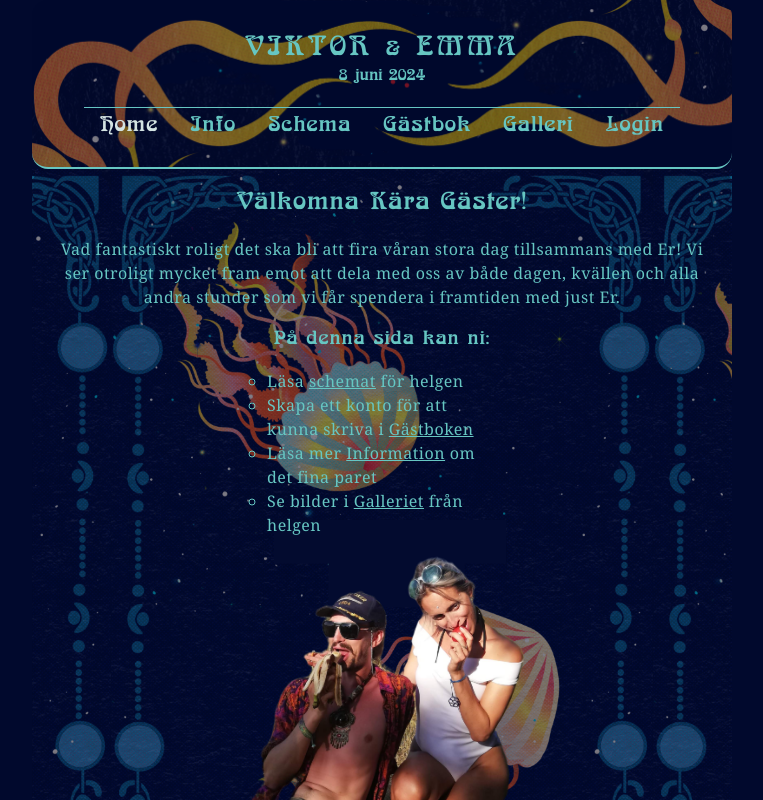
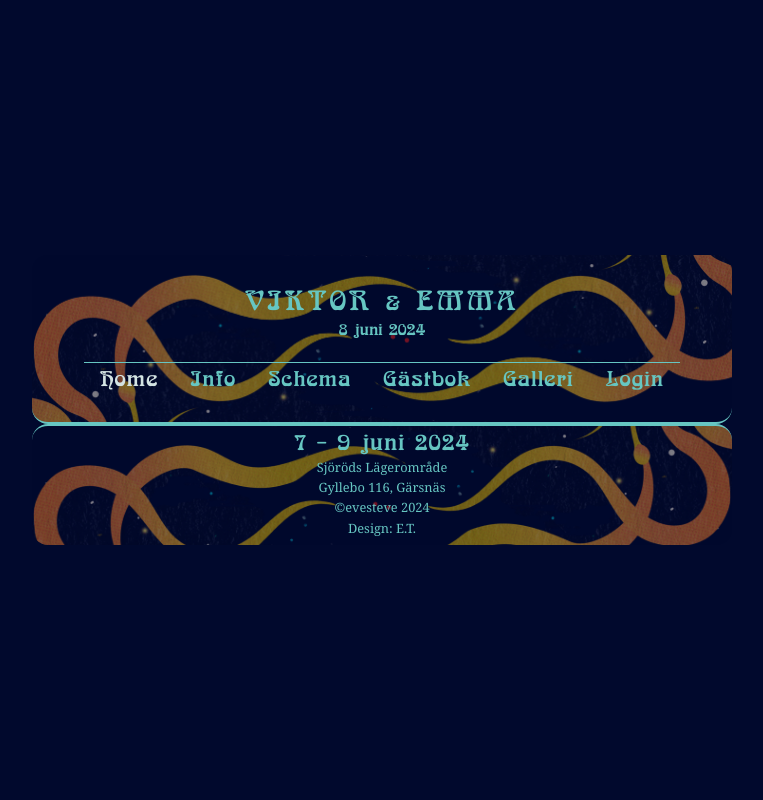
Before and after one commit to evesteve94/wedding, a React (Vite) app: page / in a window 1280 px wide. Shown: the top 800 px of the page, without its empty margins (258-1021 px from the left). Built offline with nearby package versions, Linux system fonts and the light colour scheme.

Commit message:
new routing

```diff
--- a/src/App.jsx
+++ b/src/App.jsx
@@ -1,5 +1,7 @@
+// App.jsx
+
+import { Route, Routes, Navigate } from "react-router-dom";
 import Layout from "./Layout/Layout";
-import { Route, Routes } from "react-router-dom";
 import HomePage from "./pages/HomePage";
 import InfoPage from "./pages/InfoPage";
 import SchedulePage from "./pages/SchedulePage";
@@ -13,14 +15,17 @@
     <div className="App">
       <Routes>
         <Route path="/" element={<Layout />}>
-          <Route index element={<HomePage />} />
+          <Route index element={<Navigate to="/home" />} />
           <Route path="/info" element={<InfoPage />} />
           <Route path="/schedule" element={<SchedulePage />} />
           <Route path="/guest-book" element={<GuestBookPage />} />
           <Route path="/gallery" element={<GalleryPage />} />
           <Route path="/login" element={<Authentication />} />
-          <Route path="*" element={<MissingPage />} />
         </Route>
+        {/* Define a separate route for HomePage outside of the Layout */}
+        <Route path="/home" element={<HomePage />} />
+        {/* Fallback route for 404 errors */}
+        <Route path="*" element={<MissingPage />} />
       </Routes>
     </div>
   );
--- a/src/Layout/Layout.jsx
+++ b/src/Layout/Layout.jsx
@@ -1,13 +1,14 @@
+// Layout.jsx
+
 import React from "react";
-import { Outlet } from "react-router-dom";
-import Header from "./Header";
-import Footer from "./Footer";
+import Header from "./Header.jsx";
+import Footer from "./Footer.jsx";
 
-const Layout = () => {
+const Layout = ({ children }) => {
   return (
     <>
       <Header />
-      <Outlet />
+      {children}
       <Footer />
     </>
   );
```
